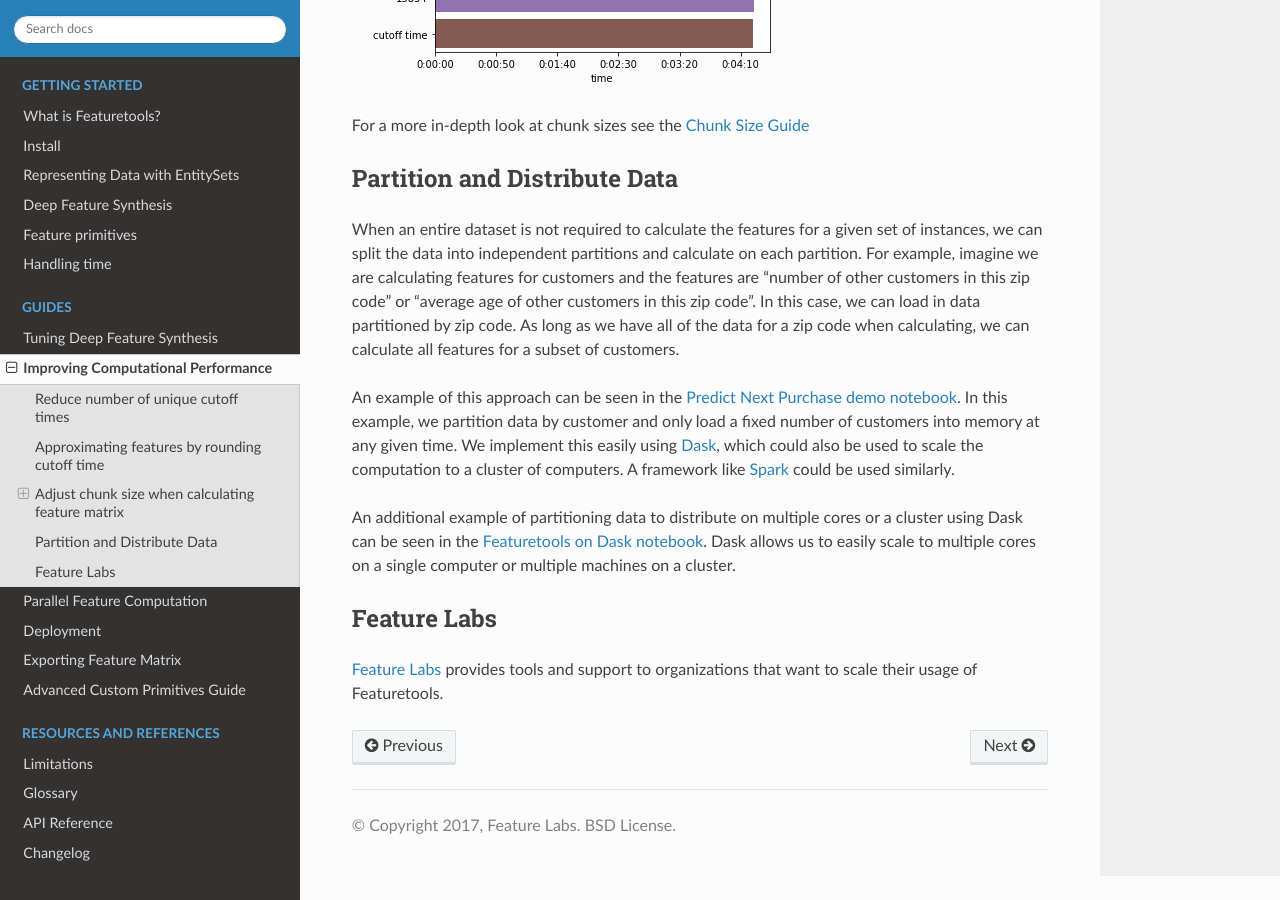
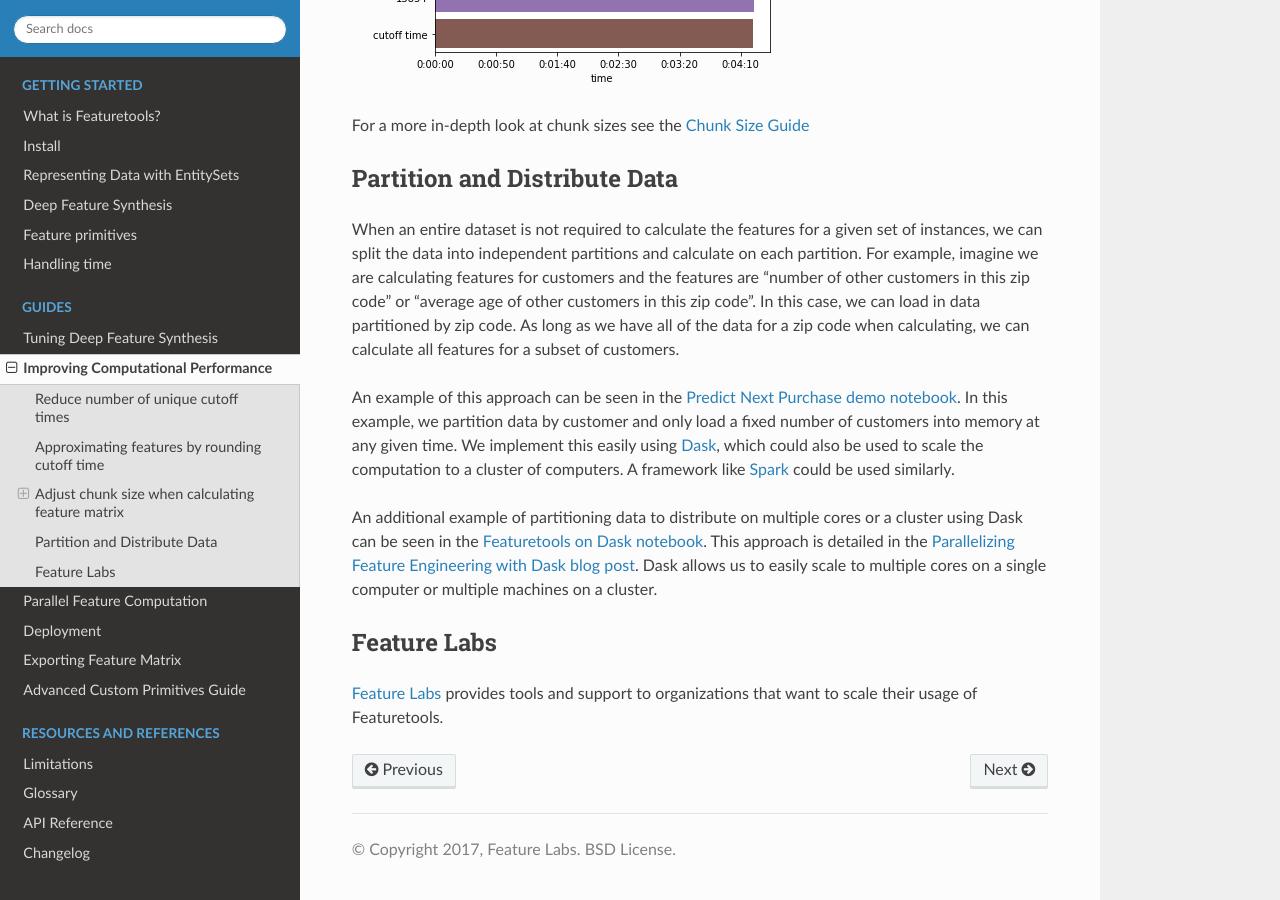
Before and after one commit to alteryx/featuretools, a Sphinx documentation site: the page built from docs/source/guides/performance.rst, in a window 1280 px wide and 900 px high, scrolled down 2864 px. Built offline with Sphinx 7.4.7 and the Read the Docs theme 2.0.0, drawn with Linux system fonts in a browser that asks for light colours; comment, search, counter and statistics services are not loaded.

Commit message:
Update performance.rst
Added link to Towards Data Science blog post.

```diff
--- a/docs/source/guides/performance.rst
+++ b/docs/source/guides/performance.rst
@@ -84,7 +84,7 @@
 
 An example of this approach can be seen in the `Predict Next Purchase demo notebook <https://github.com/featuretools/predict_next_purchase>`_. In this example, we partition data by customer and only load a fixed number of customers into memory at any given time. We implement this easily using `Dask <https://dask.pydata.org/>`_, which could also be used to scale the computation to a cluster of computers. A framework like `Spark <https://spark.apache.org/>`_ could be used similarly.
 
-An additional example of partitioning data to distribute on multiple cores or a cluster using Dask can be seen in the `Featuretools on Dask notebook <https://github.com/Featuretools/Automated-Manual-Comparison/blob/master/Loan%20Repayment/notebooks/Featuretools%20on%20Dask.ipynb>`_. Dask allows us to easily scale to multiple cores on a single computer or multiple machines on a cluster.
+An additional example of partitioning data to distribute on multiple cores or a cluster using Dask can be seen in the `Featuretools on Dask notebook <https://github.com/Featuretools/Automated-Manual-Comparison/blob/master/Loan%20Repayment/notebooks/Featuretools%20on%20Dask.ipynb>`_. This approach is detailed in the `Parallelizing Feature Engineering with Dask blog post <https://towardsdatascience.com/parallelizing-feature-engineering-with-dask-3db88aec33b7>`_. Dask allows us to easily scale to multiple cores on a single computer or multiple machines on a cluster.
 
 Feature Labs
 ------------
```
